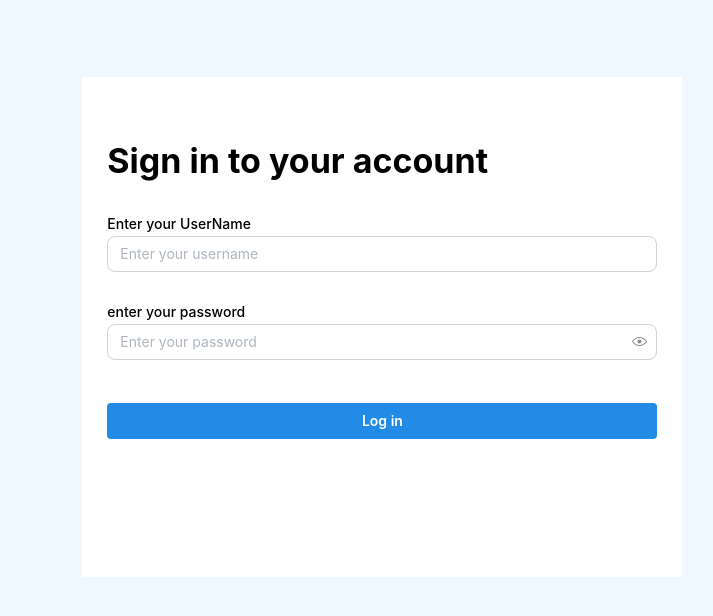
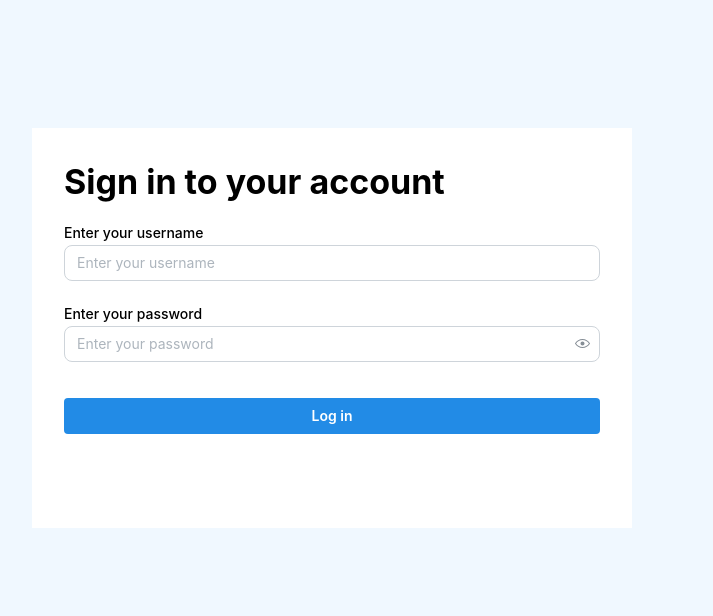
Before and after one commit to amrita-maharjan/ueg-group, a React (Vite) app: page /login in a window 1280 px wide. Shown: the top 616 px of the page, without its empty margins (308-1021 px from the left). Built offline with nearby package versions, Linux system fonts and the light colour scheme.

Commit message:
chore: added suggestion

```diff
--- a/src/page/GroupTable.tsx
+++ b/src/page/GroupTable.tsx
@@ -1,38 +1,37 @@
-import { useState, useEffect } from "react";
 import {
-  Select,
   Box,
-  Table,
+  Button,
   Checkbox,
-  Button,
-  Stack,
-  ScrollArea,
   Flex,
-  Text,
+  Loader,
   LoadingOverlay,
   Modal,
+  ScrollArea,
+  Select,
+  Stack,
+  Table,
 } from "@mantine/core";
+import { useEffect, useState } from "react";
 
 import { useDisclosure } from "@mantine/hooks";
 
 import { IconArrowRight } from "@tabler/icons-react";
 
+import { useNavigate } from "react-router-dom";
+import { Group } from "../types/Group";
 import { GroupMembers } from "../types/GroupMembers";
-import { Group } from "../types/Group";
-import { useNavigate } from "react-router-dom";
 
-import { Login } from "./Login";
 import Header from "../components/Header";
 
 const GroupTable = () => {
   const navigate = useNavigate();
 
   const [selectedRowData, setSelectedRowData] = useState<GroupMembers[]>([]);
-  const [isAuthenticated, setIsAuthenticated] = useState<boolean>(false);
   const [groupMembers, setGroupMembers] = useState<GroupMembers[]>([]);
   const [groups, setGroups] = useState<Group[]>([]);
 
-  const [isLoading, setIsLoading] = useState(false);
+  const [isMembersLoading, setIsMembersLoading] = useState(false);
+  const [isGroupLoading, setIsGroupLoading] = useState(false);
   const [opened, { open, close }] = useDisclosure(false);
 
   const [selectedRowIds, setSelectedRowIds] = useState<string[]>([]);
@@ -41,28 +40,27 @@ const GroupTable = () => {
     return btoa(`${username}:${password}`);
   };
 
+  //TODO: Replace with your own credentials from local storage
   const username = "admin";
   const password = "1234";
   const authHeader = `Basic ${encodeCredentials(username, password)}`;
 
   useEffect(() => {
+    //TODO: Replace let with const
+    //TODO: Use proper variable name
     let userInfo = localStorage.getItem("uName");
-
     let pass = localStorage.getItem("password");
-    if (userInfo && pass) {
-      setIsAuthenticated(true);
-    } else {
+    if (!userInfo || !pass) {
       navigate("/login");
     }
   }, []);
 
   useEffect(() => {
-    setIsLoading(true);
+    setIsGroupLoading(true);
     fetch(
       `https://mondial-ueg-group-6fea23ebc309.herokuapp.com/api/v1/groups`,
       {
         method: "GET",
-
         headers: {
           "Content-Type": "application/json",
           Authorization: authHeader,
@@ -72,14 +70,13 @@ const GroupTable = () => {
       .then((res) => res.json())
       .then((data) => {
         setGroups(data);
-        setIsLoading(false);
+        setIsGroupLoading(false);
       });
   }, []);
-  console.log("The data is", groups);
 
+  //TODO: GIVE APPROPRIATE NAME TO THIS FUNCTION
   const fetchPostCommentsById = (contactId: string) => {
-    setIsLoading(true);
-
+    setIsMembersLoading(true);
     fetch(
       `https://mondial-ueg-group-6fea23ebc309.herokuapp.com/api/v1/groups/${contactId}`,
       {
@@ -91,10 +88,9 @@ const GroupTable = () => {
       .then((res) => res.json())
       .then((json) => {
         setGroupMembers(json);
-        setIsLoading(false);
+        setIsMembersLoading(false);
       });
   };
-  console.log("the post data :", groupMembers);
 
   const handleRowSelection = (post: any) => {
     setSelectedRowIds((prev) =>
@@ -146,21 +142,18 @@ const GroupTable = () => {
 
   return (
     <>
+      <Stack h={"100vh"} gap={"xl"} p={"xl"}>
         <Header />
-
-      {isAuthenticated ? (
-        <Stack justify="space-between" h={"100vh"} gap={"xl"}>
         <Stack>
+          <Flex align={"center"} gap={"md"}>
             <Select
               size="md"
-              mt={"5%"}
               w={"30%"}
               bg={"white"}
               placeholder="Select a group"
               data={groups.map((comment) => {
                 return {
                   value: String(comment.contactId),
-
                   label: comment.name ? comment.name.toLowerCase() : "No Name",
                   key: String(comment.contactId),
                 };
@@ -171,12 +164,10 @@ const GroupTable = () => {
                 }
               }}
             />
-
-            <LoadingOverlay visible={isLoading} />
-            <ScrollArea
-              mt={"3%"}
-              style={{ maxHeight: "65vh", overflow: "auto" }}
-            >
+            {isGroupLoading ? <Loader color="blue" size={"sm"} /> : null}
+          </Flex>
+          <LoadingOverlay visible={isMembersLoading} />
+          <ScrollArea mt={"3%"} style={{ maxHeight: "65vh", overflow: "auto" }}>
             <Table
               style={{
                 fontFamily: "Arial",
@@ -224,7 +215,7 @@ const GroupTable = () => {
           <Flex justify={"space-between"}>
             <Checkbox
               size="md"
-                label="Auto-reedeem the generated the voucher?"
+              label="Auto-redeem the generated the voucher?"
             />
             <Modal
               opened={opened}
@@ -275,9 +266,6 @@ const GroupTable = () => {
           </Flex>
         </Stack>
       </Stack>
-      ) : (
-        <Login />
-      )}
     </>
   );
 };
--- a/src/page/Login.tsx
+++ b/src/page/Login.tsx
@@ -2,19 +2,20 @@ import {
   Button,
   Container,
   Group,
+  Loader,
   PasswordInput,
+  Stack,
   TextInput,
   Title,
-  Loader,
 } from "@mantine/core";
 import { useForm } from "@mantine/form";
+import { notifications } from "@mantine/notifications";
 import { useState } from "react";
 import { useNavigate } from "react-router-dom";
-import { notifications } from "@mantine/notifications";
 
 export function Login() {
   const navigate = useNavigate();
-  const [isloading, setIsLoading] = useState(false);
+  const [isLoading, setIsLoading] = useState(false);
 
   const form = useForm({
     mode: "uncontrolled",
@@ -33,7 +34,6 @@ export function Login() {
         if (!value) {
           return "Invalid password";
         }
-
         return;
       },
     },
@@ -71,7 +71,7 @@ export function Login() {
           });
         }
       })
-      .then((data) => {
+      .then(() => {
         setIsLoading(false);
       })
       .catch((err) => {
@@ -80,39 +80,38 @@ export function Login() {
         notifications.show({
           color: "red",
           title: "Error",
-          message: "Error occured!",
+          message: "Error occurred!",
         });
       });
   };
 
   return (
-    <Container bg={"aliceblue"} h={"100vh"} w={"100vw"} maw={"100vw"} pt={"6%"}>
     <Container
-        h={500}
-        bg={"white"}
-        w={600}
-        pt={"5%"}
-        pl={"2%"}
-        pr={"2%"}
-        ml={"30%"}
+      bg={"aliceblue"}
+      h={"100vh"}
+      w={"100vw"}
+      maw={"100vw"}
+      pt={"10%"}
     >
+      {/*   //TODO: Make this rounded */}
+      <Container h={400} bg={"white"} w={600} m="auto" p="xl">
+        <Stack>
           <Title order={1}>Sign in to your account</Title>
           <form
             onSubmit={form.onSubmit((values) => {
               handleSubmit(values);
             })}
           >
+            <Stack gap={"lg"}>
               <TextInput
-            label="Enter your UserName"
-            mt={"5%"}
+                label="Enter your username"
                 radius="md"
                 placeholder="Enter your username"
                 key={form.key("uName")}
                 {...form.getInputProps("uName")}
               />
               <PasswordInput
-            label="enter your password"
-            mt={"5%"}
+                label="Enter your password"
                 radius="md"
                 placeholder="Enter your password"
                 key={form.key("password")}
@@ -122,15 +121,16 @@ export function Login() {
                 <Button
                   type="submit"
                   rightSection={
-                isloading ? <Loader color="white" size={15} /> : null
+                    isLoading ? <Loader color="white" size={15} /> : null
                   }
                   fullWidth
-              mt={"5%"}
                 >
                   Log in
                 </Button>
               </Group>
+            </Stack>
           </form>
+        </Stack>
       </Container>
     </Container>
   );
```
Lines whose indentation alone changed are shown as unchanged.
